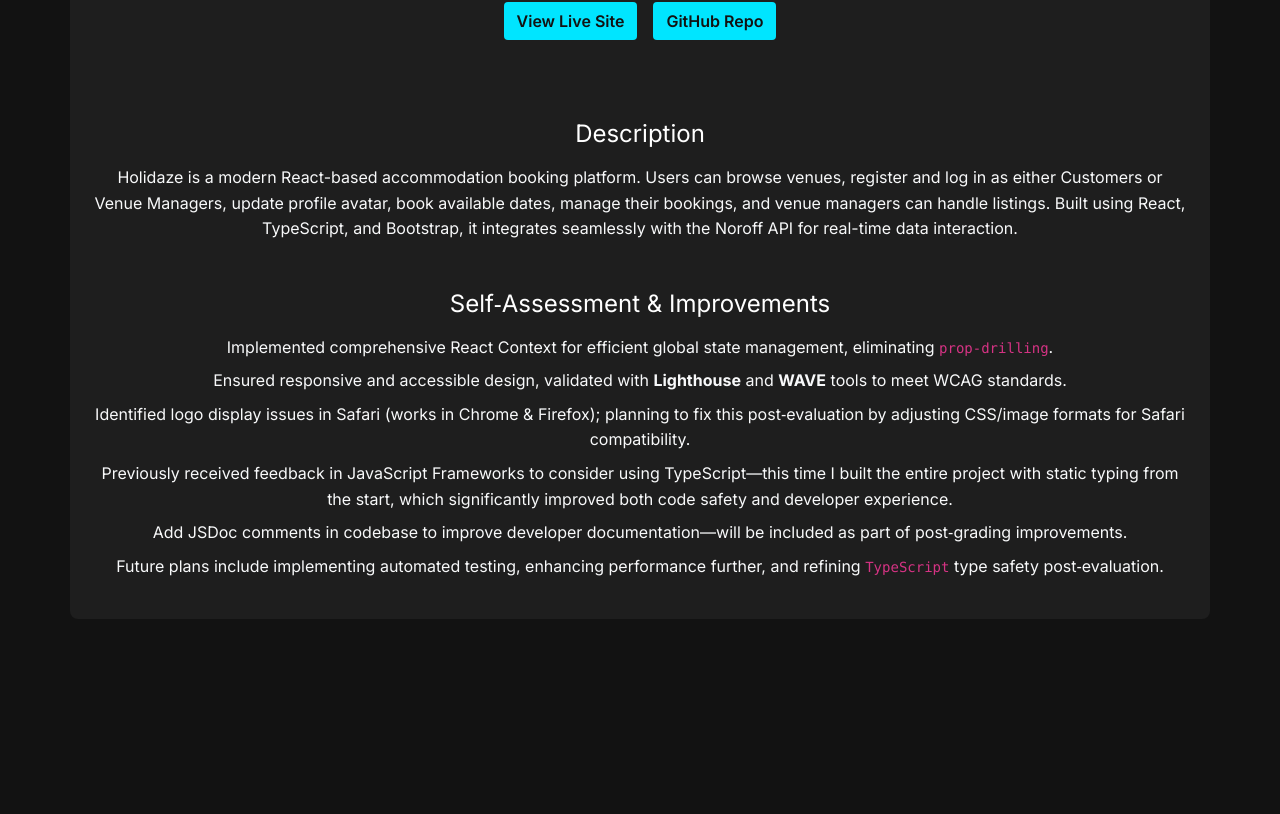
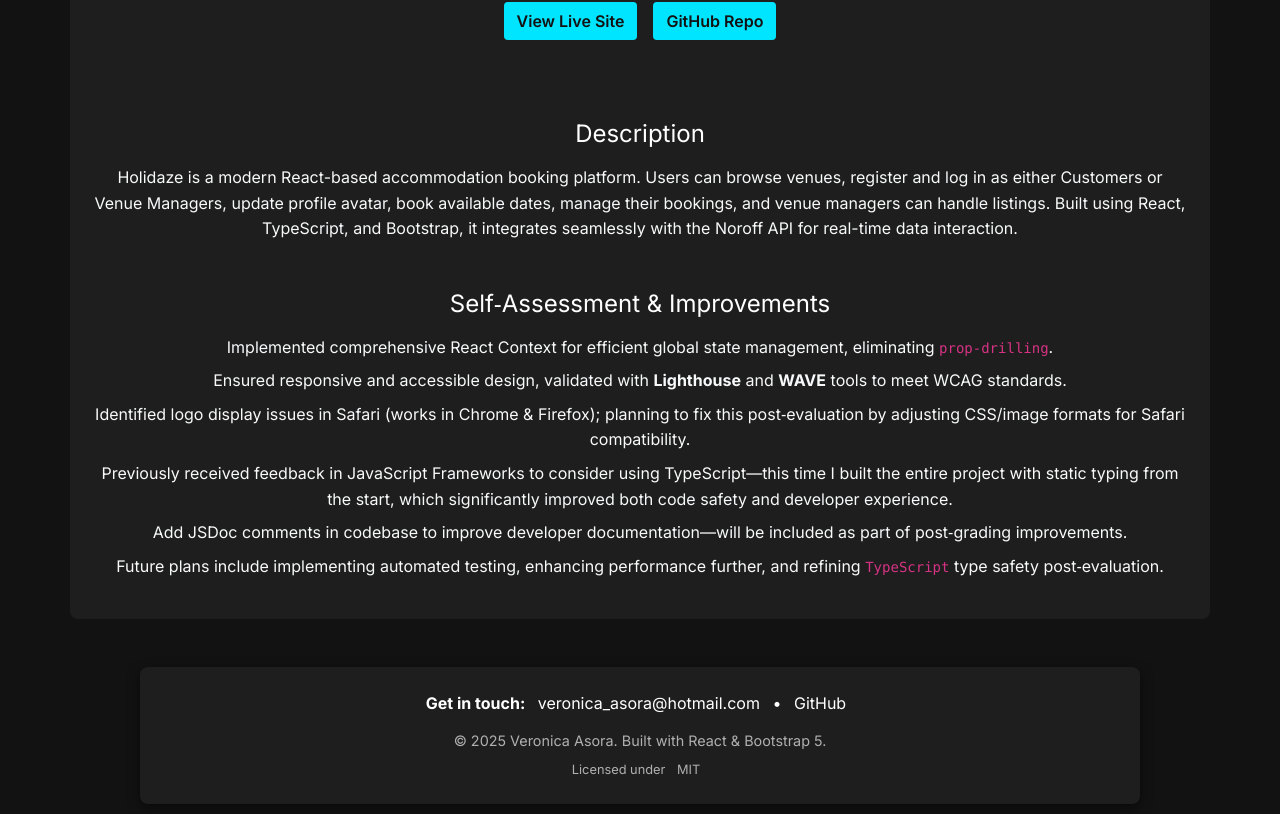
Before and after one commit to Asora7/portfolio-2, a React (Vite) app: page /project-three in a window 1280 px wide. Shown: the part 906-1720 px from the top of the page. Before the commit the page ends 1605 px from the top, so only its background shows below. Built offline with nearby package versions, Linux system fonts and the light colour scheme.

Commit message:
Footer: made footer component

```diff
--- a/src/App.jsx
+++ b/src/App.jsx
@@ -1,17 +1,17 @@
-// src/App.jsx
 import { BrowserRouter as Router, Routes, Route } from 'react-router-dom';
 import Home from './pages/Home';
 import ProjectOne from './pages/ProjectOne';
 import ProjectTwo from './pages/ProjectTwo';
 import ProjectThree from './pages/ProjectThree';
 import Navbar from './components/Navbar';
-import './App.css';    // any additional styles
-import './index.css';  // your theme variables, etc.
+import Footer from './components/Footer'; // 🔹 legg til denne
+
+import './App.css';
+import './index.css';
 
 function App() {
   return (
     <Router>
-
       <Navbar />
 
       <div style={{ paddingTop: '4rem' }}>
@@ -23,6 +23,7 @@ function App() {
         </Routes>
       </div>
 
+      <Footer />
     </Router>
   );
 }
--- /dev/null
+++ b/src/components/Footer.jsx
@@ -0,0 +1,45 @@
+// src/components/Footer.jsx
+import React from 'react';
+
+export default function Footer() {
+  return (
+    <footer
+      className="fade-up in-view"
+      style={{
+        backgroundColor: 'var(--bg-card)',
+        borderRadius: 'var(--border-radius)',
+        boxShadow: 'var(--shadow)',
+        padding: '1.5rem',
+        margin: '2rem auto 0',
+        maxWidth: '1000px',
+        color: 'var(--text-muted)',
+        textAlign: 'center',
+      }}
+    >
+      <p style={{ marginBottom: '0.75rem', fontSize: '1rem', color: 'var(--text-light)' }}>
+        <strong>Get in touch:</strong>{' '}
+        <a href="mailto:veronica_asora@hotmail.com" style={{ color: 'var(--text-light)' }}>
+          veronica_asora@hotmail.com
+        </a>{' '}
+        •{' '}
+        <a
+          href="https://github.com/Asora7"
+          target="_blank"
+          rel="noopener noreferrer"
+          style={{ color: 'var(--text-light)' }}
+        >
+          GitHub
+        </a>
+      </p>
+      <p style={{ margin: 0, fontSize: '0.9rem', color: 'var(--text-muted)' }}>
+        &copy; {new Date().getFullYear()} Veronica Asora. Built with React & Bootstrap 5.
+      </p>
+      <p style={{ margin: '0.5rem 0 0', fontSize: '0.8rem', color: 'var(--text-muted)' }}>
+        Licensed under{' '}
+        <a href="https://opensource.org/licenses/MIT" target="_blank" rel="noopener noreferrer">
+          MIT
+        </a>
+      </p>
+    </footer>
+  );
+}
--- a/src/pages/Home.jsx
+++ b/src/pages/Home.jsx
@@ -195,45 +195,6 @@ export default function Home() {
           </div>
         </div>
       </section>
-
-
-      <footer
-        id="contact"
-        ref={footerRef}
-        className={`fade-up ${footerInView ? 'in-view' : ''}`}
-        style={{
-          backgroundColor: 'var(--bg-card)',
-          borderRadius: 'var(--border-radius)',
-          boxShadow: 'var(--shadow)',
-          padding: '1.5rem',
-          margin: '2rem auto 0',
-          maxWidth: '1000px',
-          color: 'var(--text-muted)',
-          textAlign: 'center',
-        }}
-      >
-        <p style={{ marginBottom: '0.75rem', fontSize: '1rem', color: 'var(--text-light)' }}>
-          <strong>Get in touch:</strong>{' '}
-          <a href="mailto:veronica_asora@hotmail.com" style={{ color: 'var(--text-light)' }}>
-            veronica_asora@hotmail.com
-          </a>{' '}
-          •{' '}
-          <a
-            href="https://github.com/Asora7"
-            target="_blank"
-            rel="noopener noreferrer"
-            style={{ color: 'var(--text-light)' }}
-          >
-            GitHub
-          </a>
-        </p>
-        <p style={{ margin: 0, fontSize: '0.9rem', color: 'var(--text-muted)' }}>
-          &copy; {new Date().getFullYear()} Veronica Asora. Built with React & Bootstrap 5.
-        </p>
-        <p style={{ margin: '0.5rem 0 0', fontSize: '0.8rem', color: 'var(--text-muted)' }}>
-  Licensed under <a href="https://opensource.org/licenses/MIT" target="_blank" rel="noopener noreferrer">MIT</a>
-</p>
-      </footer>
     </>
   );
 }
```
